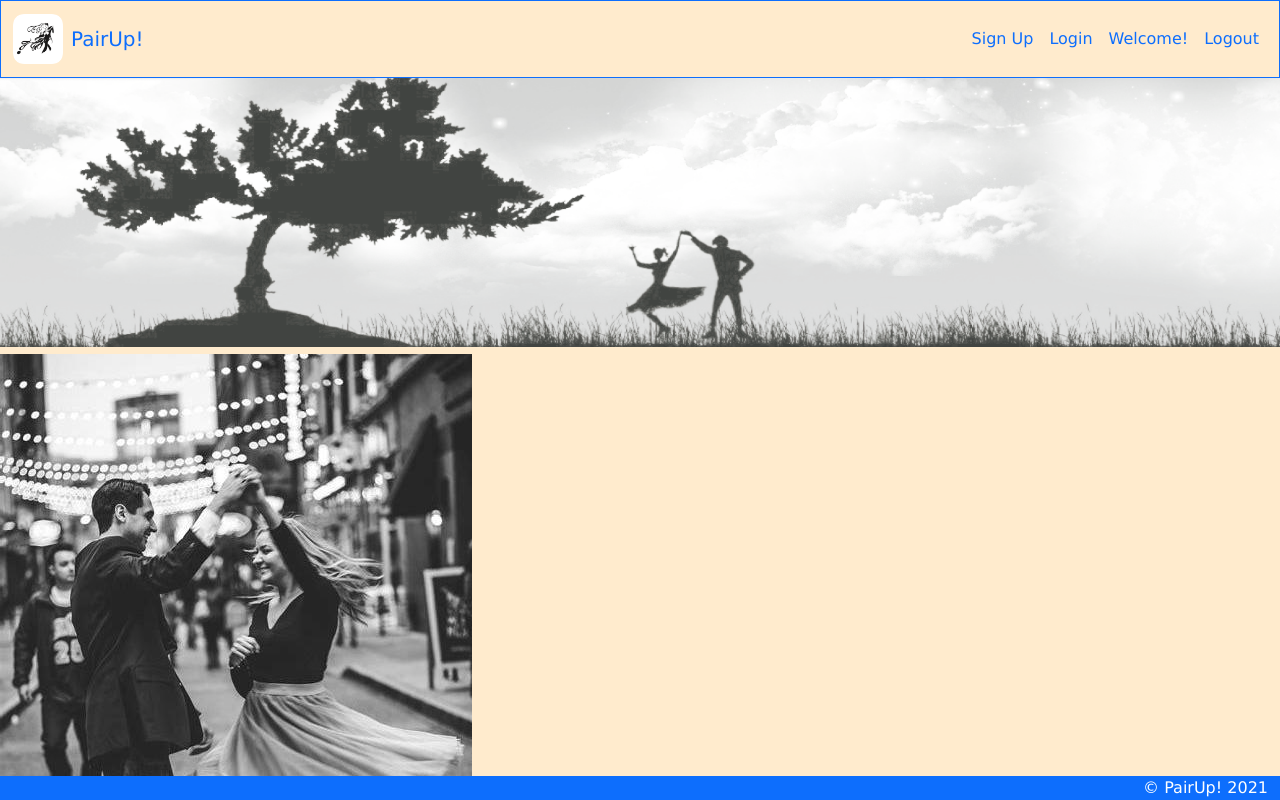
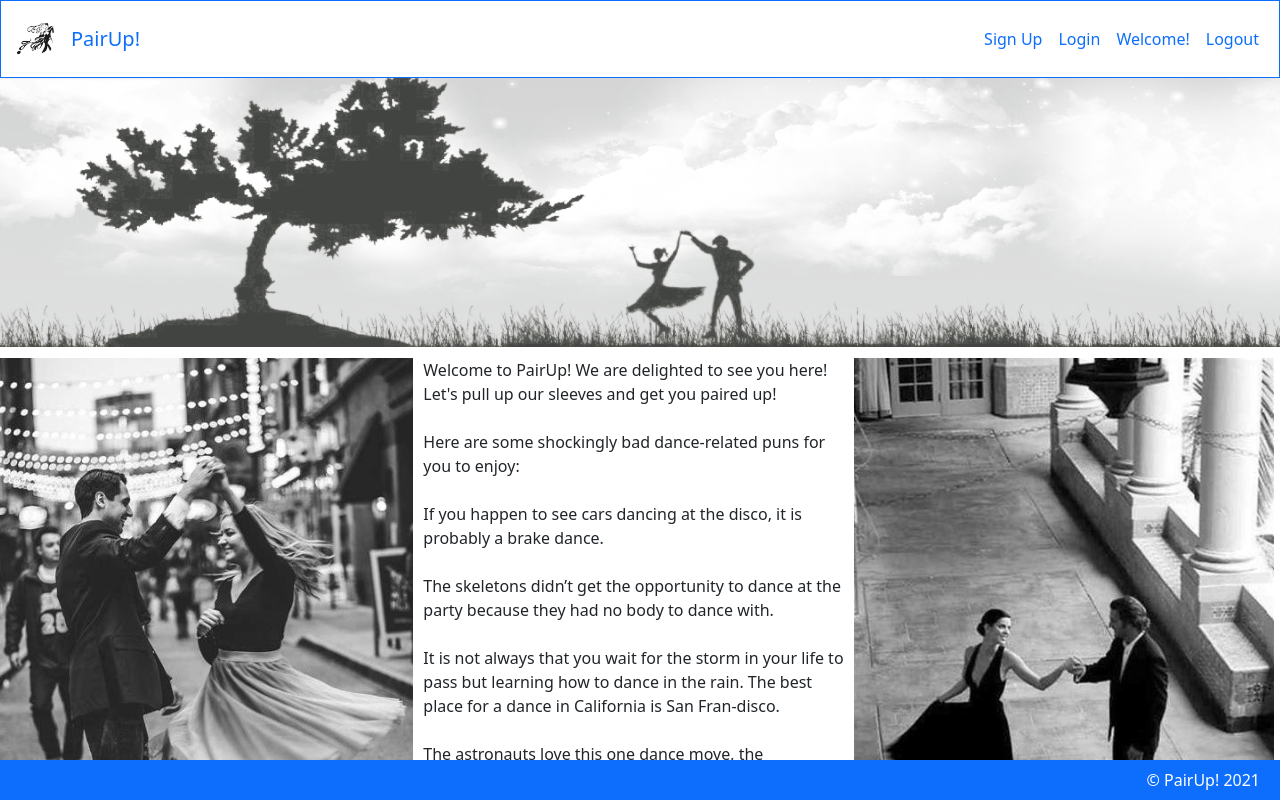
Before and after one commit to jeciwallner/pair-up, a Next.js app: page / in a window 1280 px wide. Shown: the top 800 px of the page. Built offline with nearby package versions, Linux system fonts and the light colour scheme.

Commit message:
🔥 Remove unused CSS

```diff
--- a/styles/globalStyles.js
+++ b/styles/globalStyles.js
@@ -1,67 +1,76 @@
 import { css } from '@emotion/react';
 
+// background: #fdfdf6;
+// font-family: fantasy;
+
 const reset = css`
-  html {
-    box-sizing: border-box;
-    font-size: 16px;
-  }
-
-  *,
-  *::before,
-  *::after {
-    margin: 0;
-    padding: 0;
-    box-sizing: border-box;
-  }
-  html {
-    height: 100%;
-  }
-  body {
-    min-height: 100%;
-    display: grid;
-    grid-template-rows: 1fr auto;
-    background: blanchedalmond;
-    font-family: 'Lucida Sans', 'Lucida Sans Regular', 'Lucida Grande',
-      'Lucida Sans Unicode', Geneva, Verdana, sans-serif;
+  #__next {
     width: 100%;
-    height: 100%;
-    align-items: center;
-    justify-content: center;
-    flex-direction: column;
   }
 `;
 
 export const myGlobalStyles = css`
   ${reset}
-  /* Header: */
-  .navStyles {
-    display: flex;
-    gap: 10px;
-    background-color: turquoise;
-    color: black;
-  }
-  .wrapper {
-    min-height: 100vh;
-    display: flex;
-    flex-direction: column;
-    justify-content: space-between;
-  }
-  .container {
-    display: grid, inline-grid;
+
+  button {
+    background-color: #499be7;
+    padding: 0.5em;
+    border-radius: 32px;
+    border-color: #073162;
+    color: #073162;
+    font-size: 1em;
+    width: 25em;
+    max-width: 80vw;
+    cursor: pointer;
+    align-self: center;
+    &:active {
+      transform: scale(1.05);
+    }
+    &:hover {
+      opacity: 0.6;
+    }
   }
 
-  .footerStyles {
-    height: 50px;
-    margin-top: -50px;
+  footer {
+    display: flex;
+    padding: 0.5rem;
+    margin-top: 10px;
+    gap: 10px;
+    position: sticky;
+  }
 
-    gap: 10px;
-    background-color: turquoise;
-    color: black;
-  }
-  .errorStyles {
+  error {
     color: #ff0077;
   }
-  .grid-container {
-    display: inline-grid;
+
+  .column {
+    float: left;
+    width: 33%;
+    padding: 5px;
+  }
+
+  /* Clear floats after image containers */
+  .row::after {
+    content: '';
+    clear: both;
+    display: table;
+  }
+  .dropdown {
+    position: relative;
+    display: inline-block;
+  }
+
+  .dropdown-content {
+    display: none;
+    position: absolute;
+    background-color: #f9f9f9;
+    min-width: 160px;
+    box-shadow: 0px 8px 16px 0px rgba(0, 0, 0, 0.2);
+    padding: 12px 16px;
+    z-index: 1;
+  }
+
+  .dropdown:hover .dropdown-content {
+    display: block;
   }
 `;
```
